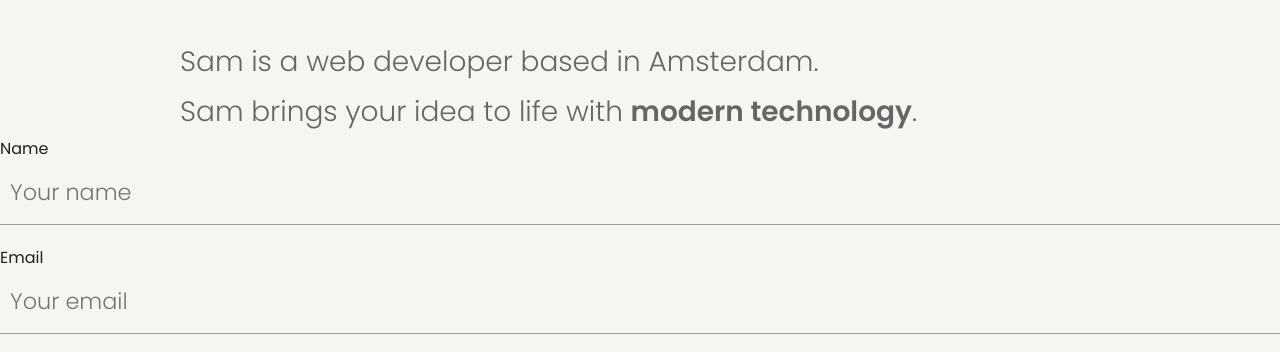
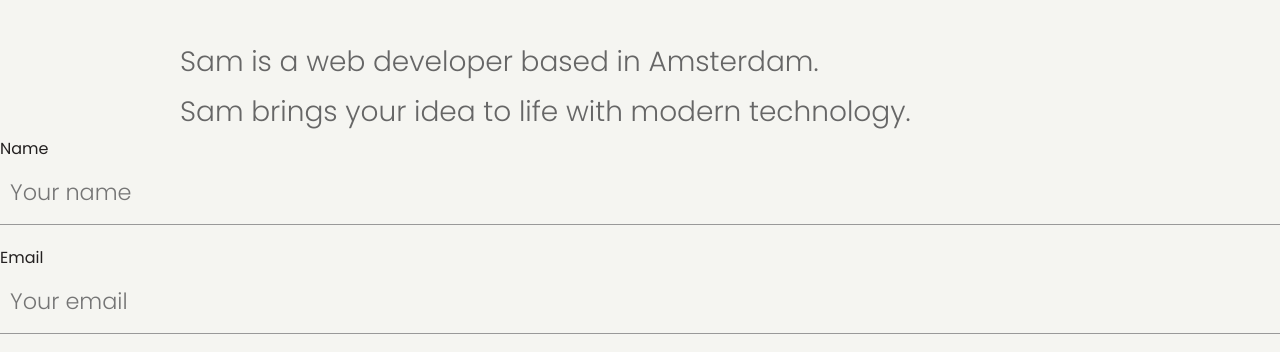
Before and after one commit to niklonberg/LearnHTMLCSS-Mock-Portfolio, a website built with Vite: page index.html in a window 1280 px wide. Shown: the part 388-740 px from the top of the page. Built offline with nearby package versions, Linux system fonts and the light colour scheme; files whose address does not match are found by name.

Commit message:
remove user agent strong default styling

```diff
--- a/components/_defaults.css
+++ b/components/_defaults.css
@@ -11,3 +11,7 @@ a:hover {
 p {
   color: var(--gray-light);
 }
+
+strong {
+  font-weight: inherit;
+}
```
